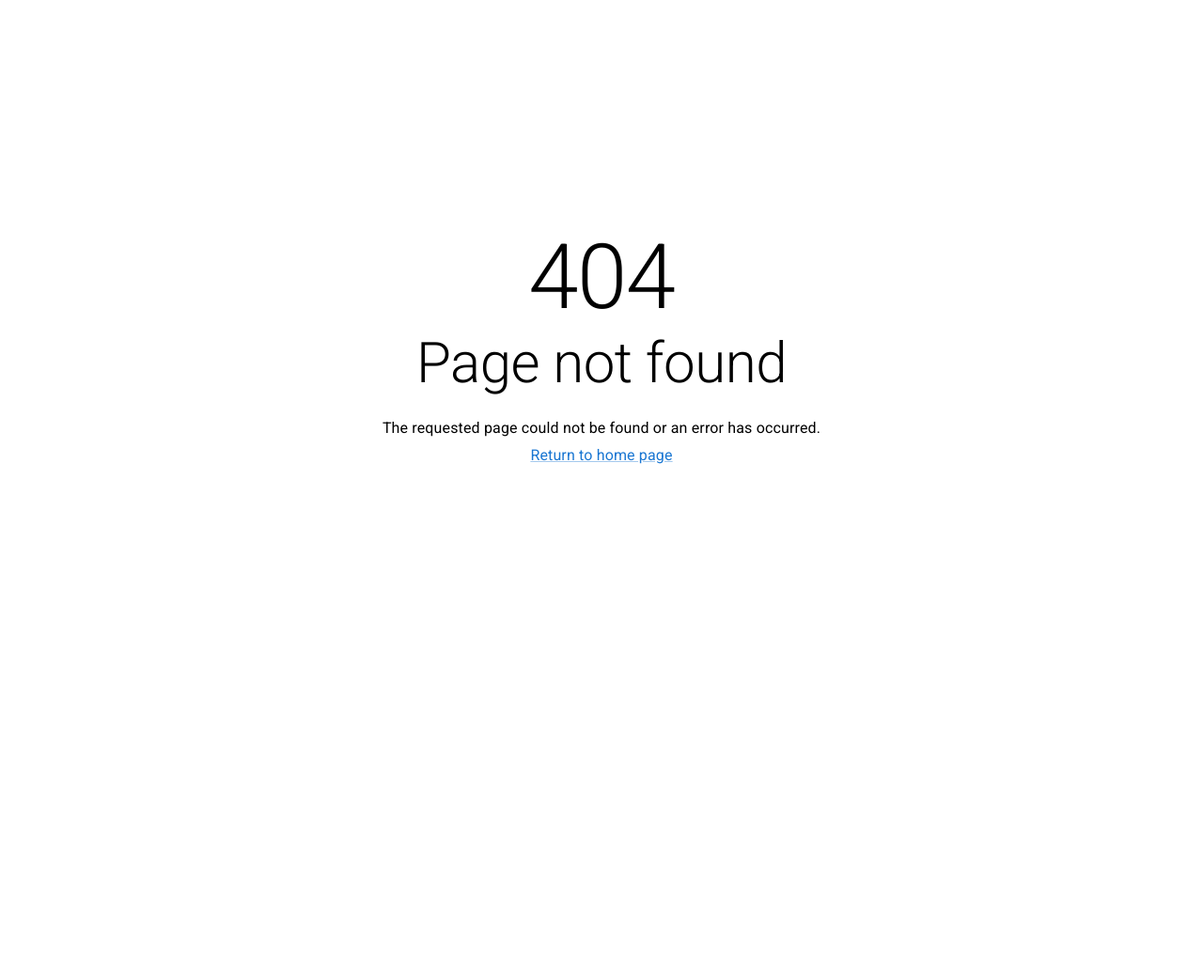
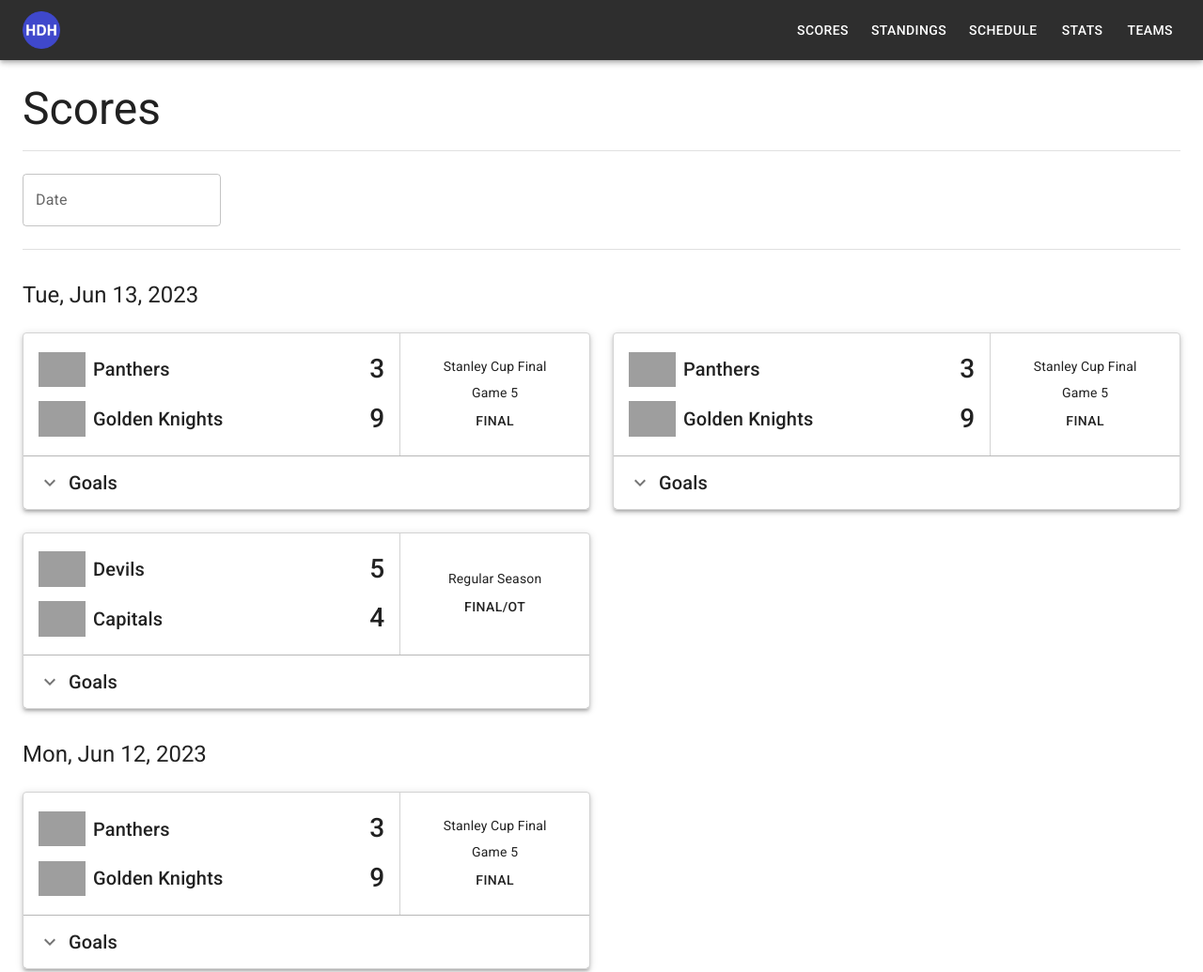
Before and after one commit to niranjsasikumar/Hockey-Data-Hub, a React app in the folder frontend/: page /scores in a window 1280 px wide. Before the commit this address had no page. Shown: the top 1035 px of the page at 94% size. Before the commit the page ends 800 px from the top, so only its background shows below. Built offline with nearby package versions, Linux system fonts and the light colour scheme; grey boxes are pictures that could not be loaded.

Commit message:
Add scores page

```diff
--- a/frontend/package.json
+++ b/frontend/package.json
@@ -8,9 +8,11 @@
     "@fontsource/roboto": "^5.0.8",
     "@mui/icons-material": "^5.14.3",
     "@mui/material": "^5.14.5",
+    "@mui/x-date-pickers": "^6.11.2",
     "@testing-library/jest-dom": "^5.17.0",
     "@testing-library/react": "^13.4.0",
     "@testing-library/user-event": "^13.5.0",
+    "dayjs": "^1.11.9",
     "localforage": "^1.10.0",
     "match-sorter": "^6.3.1",
     "react": "^18.2.0",
--- a/frontend/src/components/layout/footer/Footer.js
+++ b/frontend/src/components/layout/footer/Footer.js
@@ -6,7 +6,6 @@ function Footer() {
       component="footer"
       sx={{
         py: 3,
-        px: 2,
         mt: "auto",
         backgroundColor: "#2e2e2e",
         color: "white",
--- a/frontend/src/components/layout/navigation/NavBar.css
+++ b/frontend/src/components/layout/navigation/NavBar.css
@@ -2,7 +2,6 @@
   display: inline-block;
   margin: 0;
   margin-top: 7px;
-  margin-left: 3px;
   padding: 2px 0;
 }
 
--- a/frontend/src/components/layout/navigation/NavBar.js
+++ b/frontend/src/components/layout/navigation/NavBar.js
@@ -43,7 +43,7 @@ function NavBar() {
   return (
     <>
       <AppBar component="nav" position="sticky" sx={{ backgroundColor: "#2e2e2e"}}>
-        <Container disableGutters maxWidth={false} sx={{ maxWidth: "1300px", px: 1 }}>
+        <Container disableGutters maxWidth={false} sx={{ maxWidth: "1300px" }}>
           <Toolbar>
             <Box sx={{ flexGrow: 1 }}>
               <Link to="/" className="logo-button">
--- a/frontend/src/components/pages/home/Home.js
+++ b/frontend/src/components/pages/home/Home.js
@@ -37,7 +37,7 @@ const cardItems = [
 function Home() {
   return(
     <Container maxWidth={false} sx={{ maxWidth: "1300px", py: 3 }}>
-      <Grid container spacing={2} sx={{ px: 1.5 }}>
+      <Grid container spacing={2}>
         {cardItems.map((item) => (
           <Grid item key={item.text} xs={12} sm={6} md={4}>
             <LinkCard text={item.text} image={item.image} link={item.link} />
--- /dev/null
+++ b/frontend/src/components/pages/scores/ScoreCard.js
@@ -0,0 +1,106 @@
+import { Card, CardContent, Grid, Stack, Box, Typography, Accordion, AccordionSummary, AccordionDetails } from "@mui/material";
+import ExpandMoreIcon from '@mui/icons-material/ExpandMore';
+
+function ScoreCard({ game }) {
+  return(
+    <Card elevation={3} sx={{ border: "1px solid lightgrey" }}>
+      <CardContent sx={{ p: 0, "&:last-child": { pb: 0 } }}>
+        <Grid container>
+
+          <Grid
+            item
+            xs={7}
+            md={8}
+            sx={{
+              p: 2,
+              borderRight: "1px solid lightgrey",
+              display: "flex",
+              flexDirection: "column",
+              justifyContent: "center"
+            }}
+          >
+            <Stack
+              direction="row"
+              justifyContent="space-between"
+              alignItems="center"
+              sx={{ mb: 1 }}
+            >
+              <Box sx={{ display: "flex", alignItems: "center", mr: 2 }}>
+                <Box
+                  component="img"
+                  sx={{ width: "50px", height: "auto", mr: 1 }}
+                  src={game.AwayLogoURL}
+                  alt=""
+                />
+                <Typography variant="h6" component="p" sx={{ display: { xs: "none", md: "block" } }}>{game.AwayShortName}</Typography>
+                <Typography variant="h6" component="p" sx={{ display: { xs: "block", md: "none" } }}>{game.AwayAbbreviation}</Typography>
+              </Box>
+              <Typography variant="h6" component="p" fontSize={28}>{game.AwayGoals}</Typography>
+            </Stack>
+            <Stack
+              direction="row"
+              justifyContent="space-between"
+              alignItems="center"
+            >
+              <Box sx={{ display: "flex", alignItems: "center", mr: 2 }}>
+                <Box
+                  component="img"
+                  sx={{ width: "50px", height: "auto", mr: 1 }}
+                  src={game.HomeLogoURL}
+                  alt=""
+                />
+                <Typography variant="h6" component="p" sx={{ display: { xs: "none", md: "block" } }}>{game.HomeShortName}</Typography>
+                <Typography variant="h6" component="p" sx={{ display: { xs: "block", md: "none" } }}>{game.HomeAbbreviation}</Typography>
+              </Box>
+              <Typography variant="h6" component="p" fontSize={28}>{game.HomeGoals}</Typography>
+            </Stack>
+          </Grid>
+
+          <Grid
+            item
+            xs={5}
+            md={4}
+            sx={{
+              p: 1,
+              display: "flex",
+              flexDirection: "column",
+              justifyContent: "center",
+              textAlign: "center"
+            }}
+          >
+            <Typography variant="body2" sx={{ mb: 1 }}>{game.PlayoffRound ? game.PlayoffRound : game.Type}</Typography>
+            {game.PlayoffGameNumber && <Typography variant="body2" sx={{ mb: 1 }}>{game.PlayoffGameNumber}</Typography>}
+            <Typography variant="button">{game.GameStatus}</Typography>
+          </Grid>
+        </Grid>
+
+        <Accordion disableGutters sx={{ borderTop: "1px solid lightgrey" }}>
+          <AccordionSummary
+            expandIcon={<ExpandMoreIcon />}
+            sx={{ flexDirection: "row-reverse" }}
+          >
+            <Typography variant="h6" component="p" sx={{ ml: 1 }}>Goals</Typography>
+          </AccordionSummary>
+          <AccordionDetails>
+            <Grid container>
+              <Grid item xs={2}>
+                <Typography>{game.AwayAbbreviation}</Typography>
+              </Grid>
+              <Grid item xs={10} sx={{ mb: 2 }}>
+                <Typography>{game.AwayGoalScorers}</Typography>
+              </Grid>
+              <Grid item xs={2}>
+                <Typography>{game.HomeAbbreviation}</Typography>
+              </Grid>
+              <Grid item xs={10}>
+                <Typography>{game.HomeGoalScorers}</Typography>
+              </Grid>
+            </Grid>
+          </AccordionDetails>
+        </Accordion>
+      </CardContent>
+    </Card>
+  );
+}
+
+export default ScoreCard;
--- /dev/null
+++ b/frontend/src/components/pages/scores/Scores.js
@@ -0,0 +1,109 @@
+import { Container, Typography, Divider, Grid } from "@mui/material";
+import { DatePicker } from '@mui/x-date-pickers';
+import ScoreCard from "./ScoreCard";
+
+const regularGame = {
+  ID: 2022021301,
+  Season: 20222023,
+  Type: 'Regular Season',
+  DateTime: new Date("2023-04-14T06:30:00.000Z"),
+  LastPeriod: 'OT',
+  GameStatus: 'Final/OT',
+  VenueName: 'Capital One Arena',
+  PlayoffRound: null,
+  PlayoffSeriesID: null,
+  PlayoffGameNumber: null,
+  AwayID: 1,
+  AwayName: 'New Jersey Devils',
+  AwayShortName: 'Devils',
+  AwayAbbreviation: 'NJD',
+  AwayLogoURL: 'https://www-league.nhlstatic.com/images/logos/teams-20222023-light/1.svg',
+  AwayGoals: 5,
+  AwayGoalScorers: 'Erik Haula (1st, 17:06) | Miles Wood (2nd, 18:36) | Erik Haula (3rd, 03:17) | Dougie Hamilton (3rd, 12:23) | Luke Hughes (OT, 04:33)',
+  HomeID: 15,
+  HomeName: 'Washington Capitals',
+  HomeShortName: 'Capitals',
+  HomeAbbreviation: 'WSH',
+  HomeLogoURL: 'https://www-league.nhlstatic.com/images/logos/teams-20222023-light/15.svg',
+  HomeGoals: 4,
+  HomeGoalScorers: 'Joe Snively (1st, 04:36) | Rasmus Sandin (1st, 05:59) | Craig Smith (1st, 10:18) | Tom Wilson (2nd, 01:05)'
+};
+
+const playoffGame = {
+  ID: 2022030415,
+  Season: 20222023,
+  Type: 'Playoffs',
+  DateTime: new Date("2023-06-14T04:00:00.000Z"),
+  LastPeriod: '3rd',
+  GameStatus: 'Final',
+  VenueName: 'T-Mobile Arena',
+  PlayoffRound: 'Stanley Cup Final',
+  PlayoffSeriesID: 2022202341,
+  PlayoffGameNumber: 'Game 5',
+  AwayID: 13,
+  AwayName: 'Florida Panthers',
+  AwayShortName: 'Panthers',
+  AwayAbbreviation: 'FLA',
+  AwayLogoURL: 'https://www-league.nhlstatic.com/images/logos/teams-20222023-light/13.svg',
+  AwayGoals: 3,
+  AwayGoalScorers: 'Aaron Ekblad (2nd, 02:15) | Sam Reinhart (3rd, 08:47) | Sam Bennett (3rd, 11:39)',
+  HomeID: 54,
+  HomeName: 'Vegas Golden Knights',
+  HomeAbbreviation: 'VGK',
+  HomeShortName: 'Golden Knights',
+  HomeLogoURL: 'https://www-league.nhlstatic.com/images/logos/teams-20222023-light/54.svg',
+  HomeGoals: 9,
+  HomeGoalScorers: 'Mark Stone (1st, 11:52) | Nicolas Hague (1st, 13:41) | Alec Martinez (2nd, 10:28) | Reilly Smith (2nd, 12:13) | Mark Stone (2nd, 17:15) | Michael Amadio (2nd, 19:58) | Ivan Barbashev (3rd, 08:22) | Mark Stone (3rd, 14:06) | Nicolas Roy (3rd, 18:58)'
+};
+
+function Scores() {
+  return(
+    <Container maxWidth={false} sx={{ maxWidth: "1300px", py: 3 }}>
+      <Typography variant="h3" component="h1">Scores</Typography>
+      <Divider sx={{ mt: 2, mb: 3 }} />
+      <DatePicker label="Date" views={["year", "month", "day"]}/>
+      <Divider sx={{ my: 3 }} />
+
+      <Typography variant="h5" component="h2" mt={4} mb={3}>Tue, Jun 13, 2023</Typography>
+
+      <Grid container spacing={3}>
+        <Grid item xs={12} md={6}>
+          <ScoreCard game={playoffGame} />
+        </Grid>
+        <Grid item xs={12} md={6}>
+          <ScoreCard game={playoffGame} />
+        </Grid>
+        <Grid item xs={12} md={6}>
+          <ScoreCard game={regularGame} />
+        </Grid>
+      </Grid>
+
+      <Typography variant="h5" component="h2" mt={4} mb={3}>Mon, Jun 12, 2023</Typography>
+
+      <Grid container spacing={3}>
+        <Grid item xs={12} md={6}>
+          <ScoreCard game={playoffGame} />
+        </Grid>
+      </Grid>
+
+      <Typography variant="h5" component="h2" mt={4} mb={3}>Sun, Jun 11, 2023</Typography>
+
+      <Grid container spacing={3}>
+        <Grid item xs={12} md={6}>
+          <ScoreCard game={regularGame} />
+        </Grid>
+        <Grid item xs={12} md={6}>
+          <ScoreCard game={playoffGame} />
+        </Grid>
+        <Grid item xs={12} md={6}>
+          <ScoreCard game={regularGame} />
+        </Grid>
+        <Grid item xs={12} md={6}>
+          <ScoreCard game={regularGame} />
+        </Grid>
+      </Grid>
+    </Container>
+  );
+}
+
+export default Scores;
--- a/frontend/src/index.js
+++ b/frontend/src/index.js
@@ -4,6 +4,7 @@ import { createBrowserRouter, RouterProvider } from "react-router-dom";
 import Root from "./routes/Root"
 import ErrorPage from "./routes/ErrorPage";
 import Home from "./components/pages/home/Home";
+import Scores from "./components/pages/scores/Scores";
 import "@fontsource/roboto/300.css";
 import "@fontsource/roboto/400.css";
 import "@fontsource/roboto/500.css";
@@ -18,6 +19,10 @@ const router = createBrowserRouter([
       {
         path: "/",
         element: <Home />
+      },
+      {
+        path: "scores",
+        element: <Scores />
       }
     ]
   }
--- a/frontend/src/routes/Root.js
+++ b/frontend/src/routes/Root.js
@@ -1,3 +1,5 @@
+import { LocalizationProvider } from "@mui/x-date-pickers";
+import { AdapterDayjs } from "@mui/x-date-pickers/AdapterDayjs";
 import { Box, CssBaseline } from "@mui/material";
 import NavBar from "../components/layout/navigation/NavBar";
 import { Outlet } from "react-router-dom";
@@ -5,6 +7,7 @@ import Footer from "../components/layout/footer/Footer";
 
 function Root() {
   return(
+    <LocalizationProvider dateAdapter={AdapterDayjs}>
       <Box
         sx={{
           display: "flex",
@@ -17,6 +20,7 @@ function Root() {
         <Outlet />
         <Footer />
       </Box>
+    </LocalizationProvider>
   );
 }
 
```
Also changed, not shown: 1 other file. Lines whose indentation alone changed are shown as unchanged.
